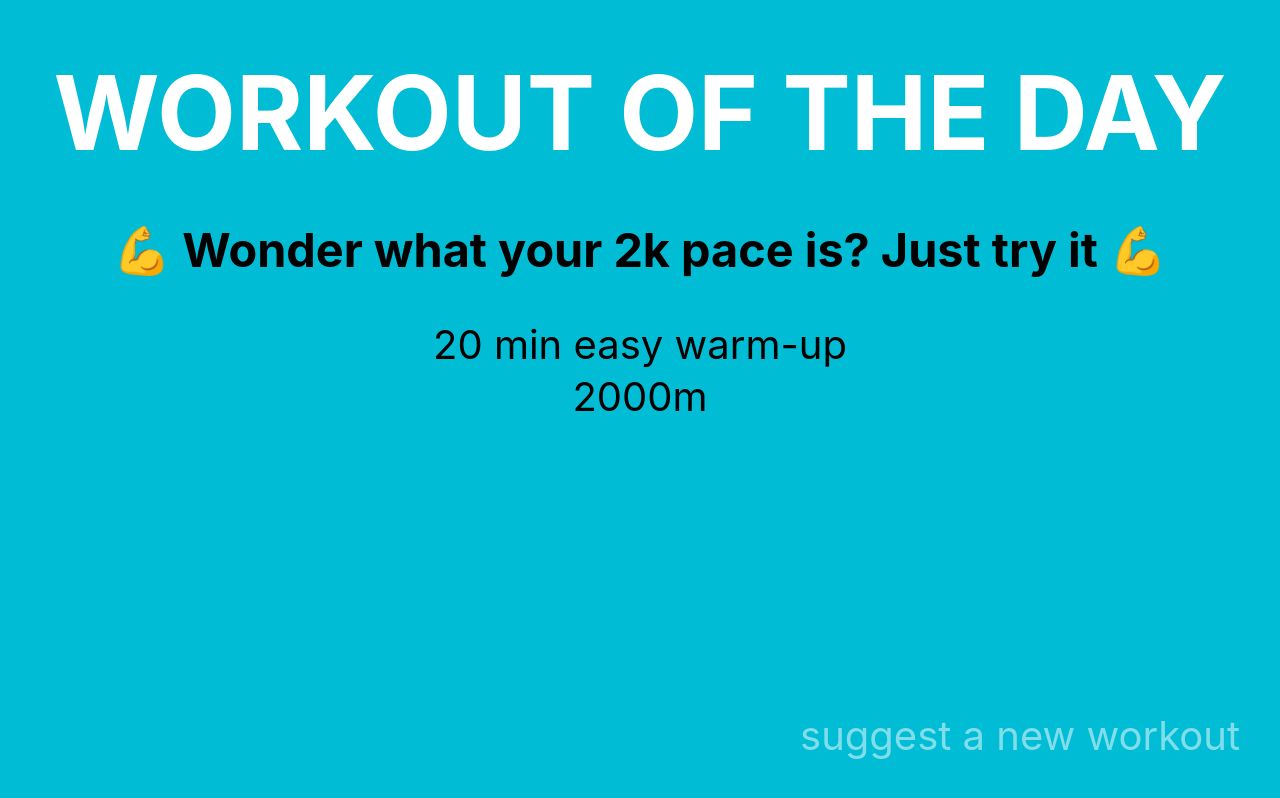
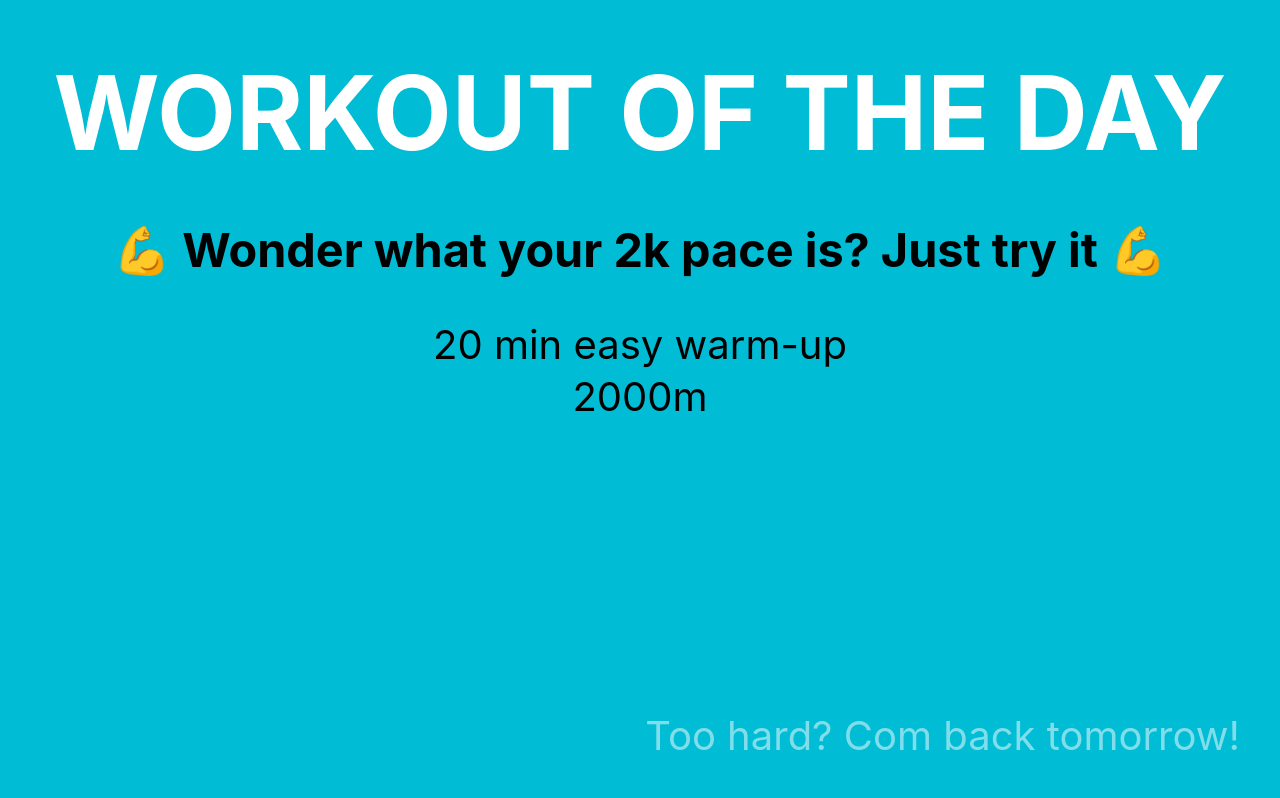
Before and after one commit to lgeiger/ergday, a Next.js app: page / in a window 1280 px wide. Built offline with nearby package versions, Linux system fonts and the light colour scheme.

Commit message:
Update (#13)
Wir wollen ja nicht die anderen Programme Spoilern

```diff
--- a/pages/index.js
+++ b/pages/index.js
@@ -60,8 +60,8 @@ export default class extends Component {
         </Head>
         <h1>Workout of the day</h1>
         <Workout workout={this.props.workout} />
-        <a href="https://github.com/lgeiger/ergday#add-a-new-workout">
-          suggest a new workout
+        <a href="https://ergday.now.sh">
+          Too hard? Com back tomorrow!
         </a>
         <style global jsx>{`
           body {
```
